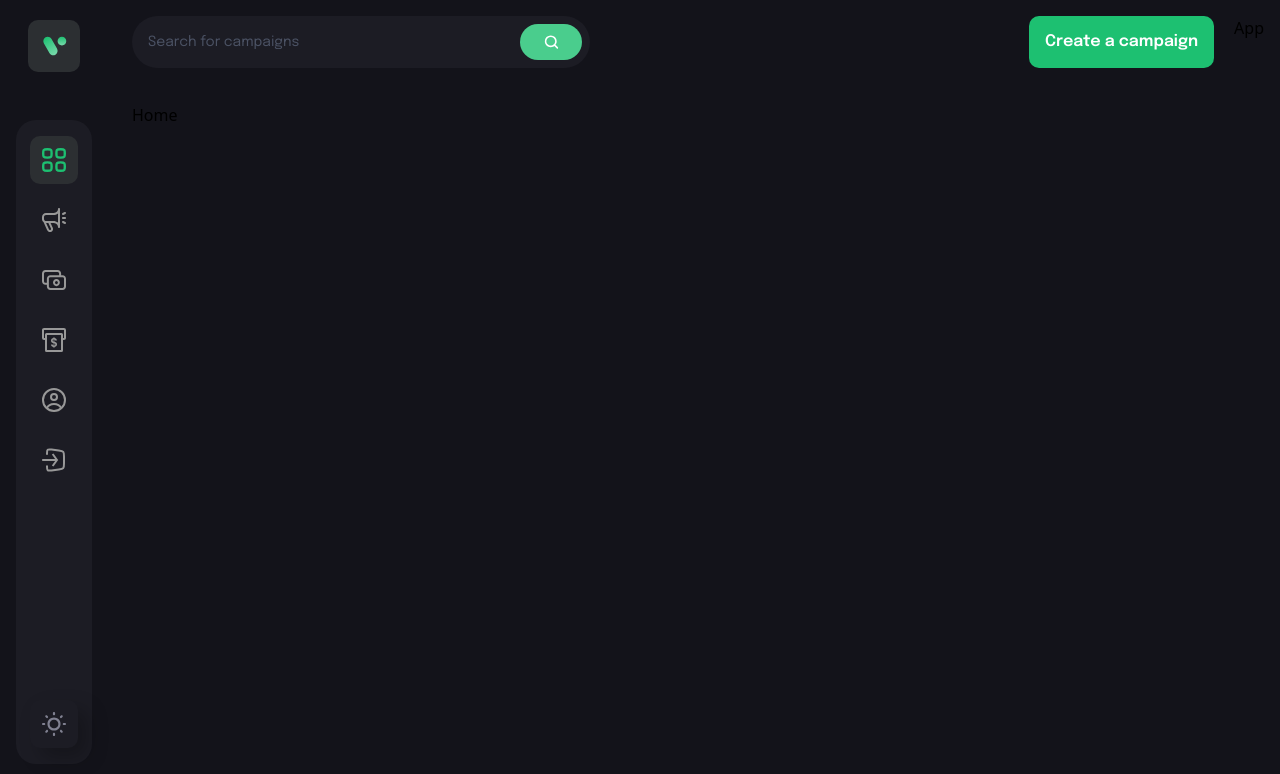
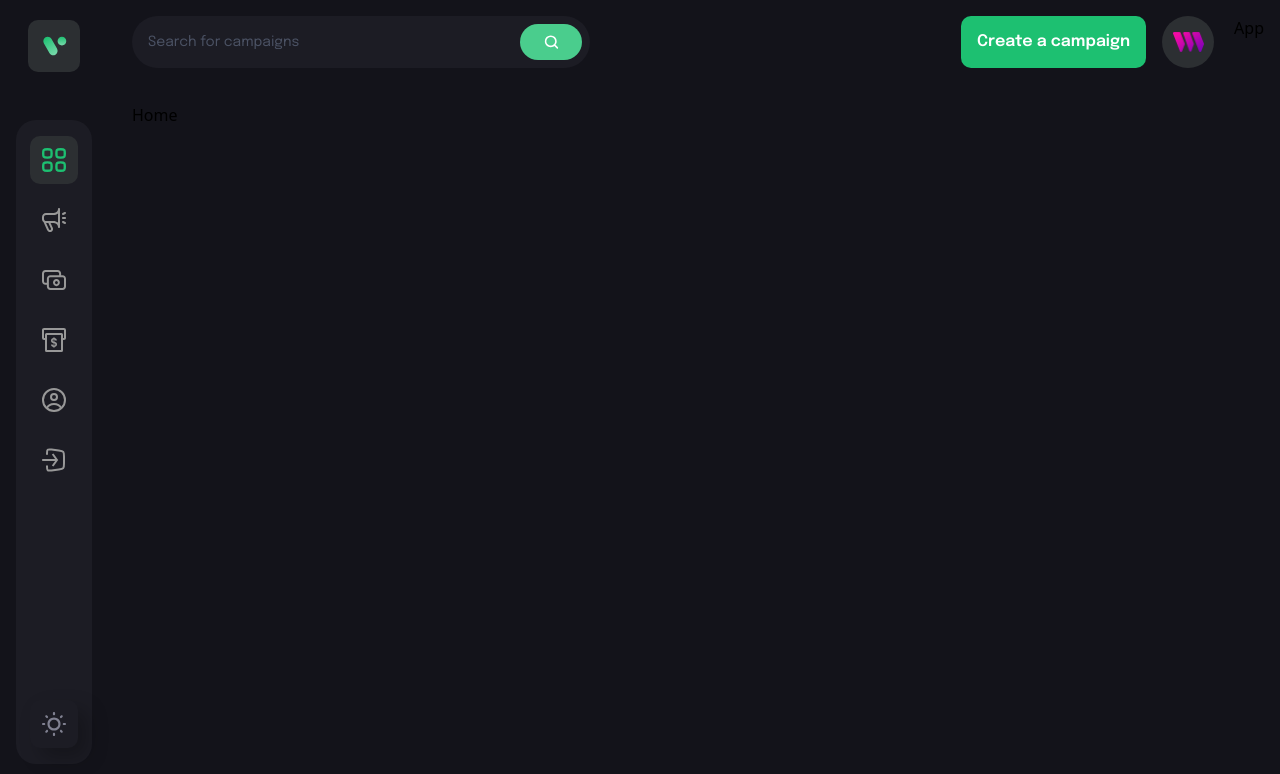
Before and after one commit to tla111/crowdfunding-web3, a React (Vite) app in the folder client/: page / in a window 1280 px wide. Shown: the top 774 px of the page. Built offline with nearby package versions, Linux system fonts and the light colour scheme; what @thirdweb-dev/react would draw is missing.

Commit message:
added link to profile

```diff
--- a/client/src/components/Navbar.jsx
+++ b/client/src/components/Navbar.jsx
@@ -34,6 +34,11 @@
           }}
         />
 
+        <Link to="/profile">
+          <div className="w-[52px] h-[52px] rounded-full bg-[#2c2f32] flex justify-center items-center cursor-pointer">
+            <img src={thirdweb} alt="user" className="w-[60%] h-[60%] object-contain" />
+          </div>
+        </Link>
       </div>
 
     </div>
```
